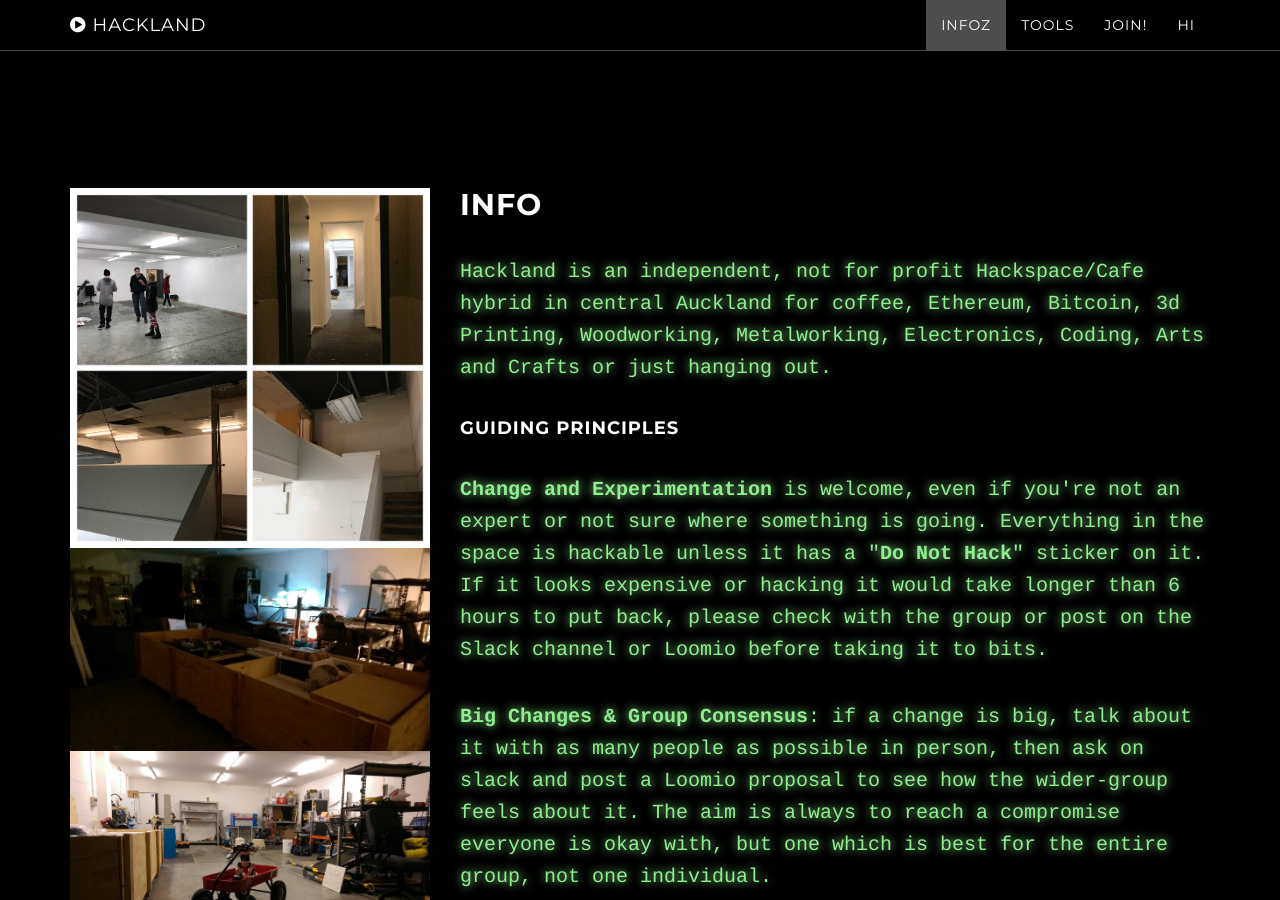
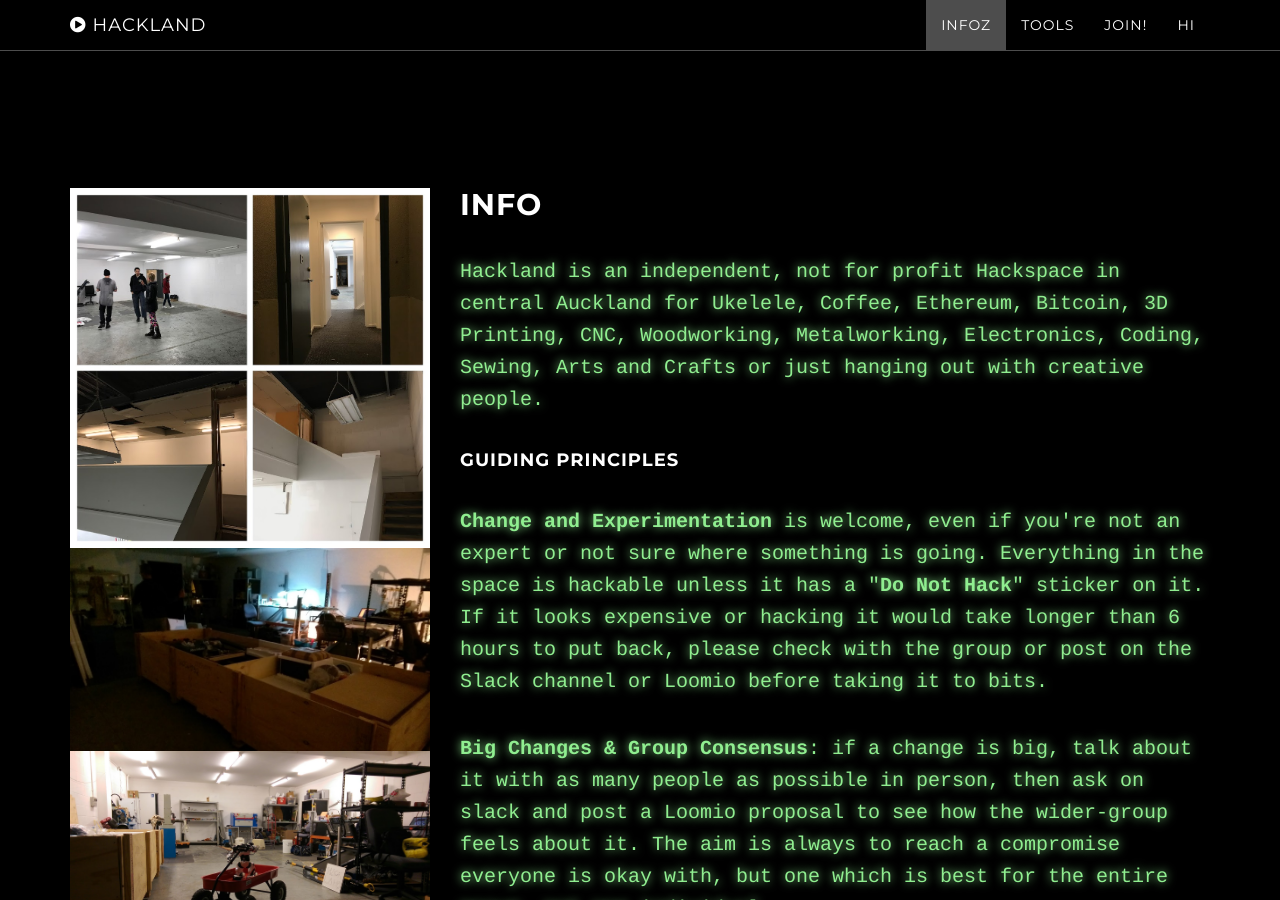
Before and after one commit to HakLand/HakLand.github.io, a Jekyll site: the page built from index.html, in a window 1280 px wide and 900 px high, scrolled down 912 px. Built offline with Jekyll 4.4.1, drawn with Linux system fonts in a browser that asks for light colours; some of the changed text lies outside the part shown.

Commit message:
Update about.html
Minor edits. Removed referenced to CAFE

```diff
--- a/_includes/about.html
+++ b/_includes/about.html
@@ -9,9 +9,9 @@
             <div class="col-lg-8">
               <h2>INFO</h2>
               <p>
-                Hackland is an independent, not for profit Hackspace/Cafe hybrid in central Auckland for
-                coffee, Ethereum, Bitcoin, 3d Printing, Woodworking, Metalworking, Electronics, Coding,
-                Arts and Crafts or just hanging out.
+                Hackland is an independent, not for profit Hackspace in central Auckland for
+                Ukelele, Coffee, Ethereum, Bitcoin, 3D Printing, CNC, Woodworking, Metalworking, Electronics, Coding, Sewing,
+                Arts and Crafts or just hanging out with creative people.
               </p>
 
               <h4>Guiding Principles</h4>
@@ -29,8 +29,8 @@
               </p>
 
               <p>
-                <strong>Safety:</strong> there are dangerous tools and equipment, which should be labeled - please have someone show you
-                how to safely use them before turning them on. Always use the correct safety equipment and always warn of loud noise before making it.
+                <strong>Safety:</strong> there are dangerous tools and equipment in the space. Please have someone show you
+                how to safely use any tool you are unfamilar with before turning them on. Always use the correct safety equipment and always warn other memberes in the space before making loud noises.
               </p>
 
               <p>
```
